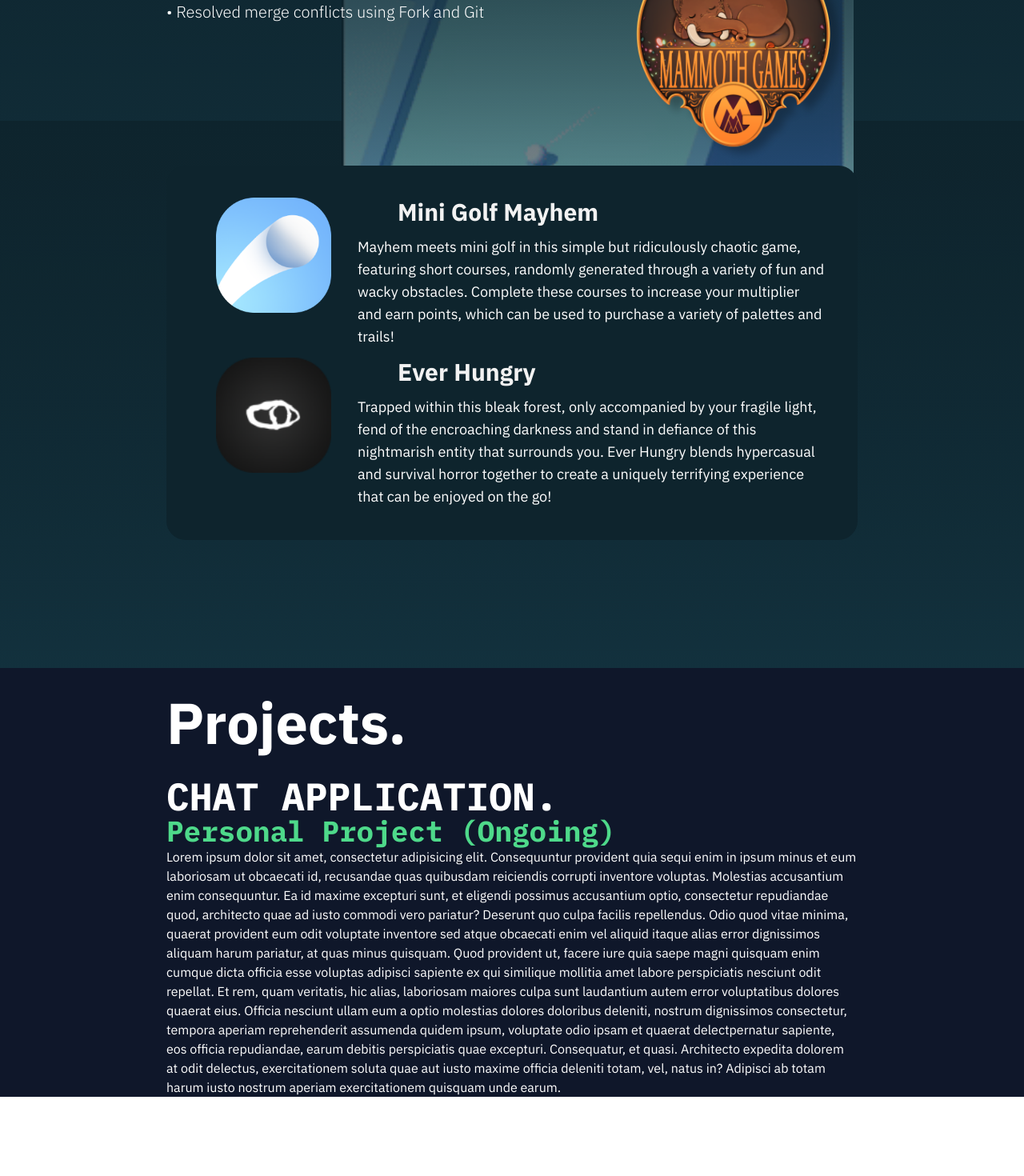
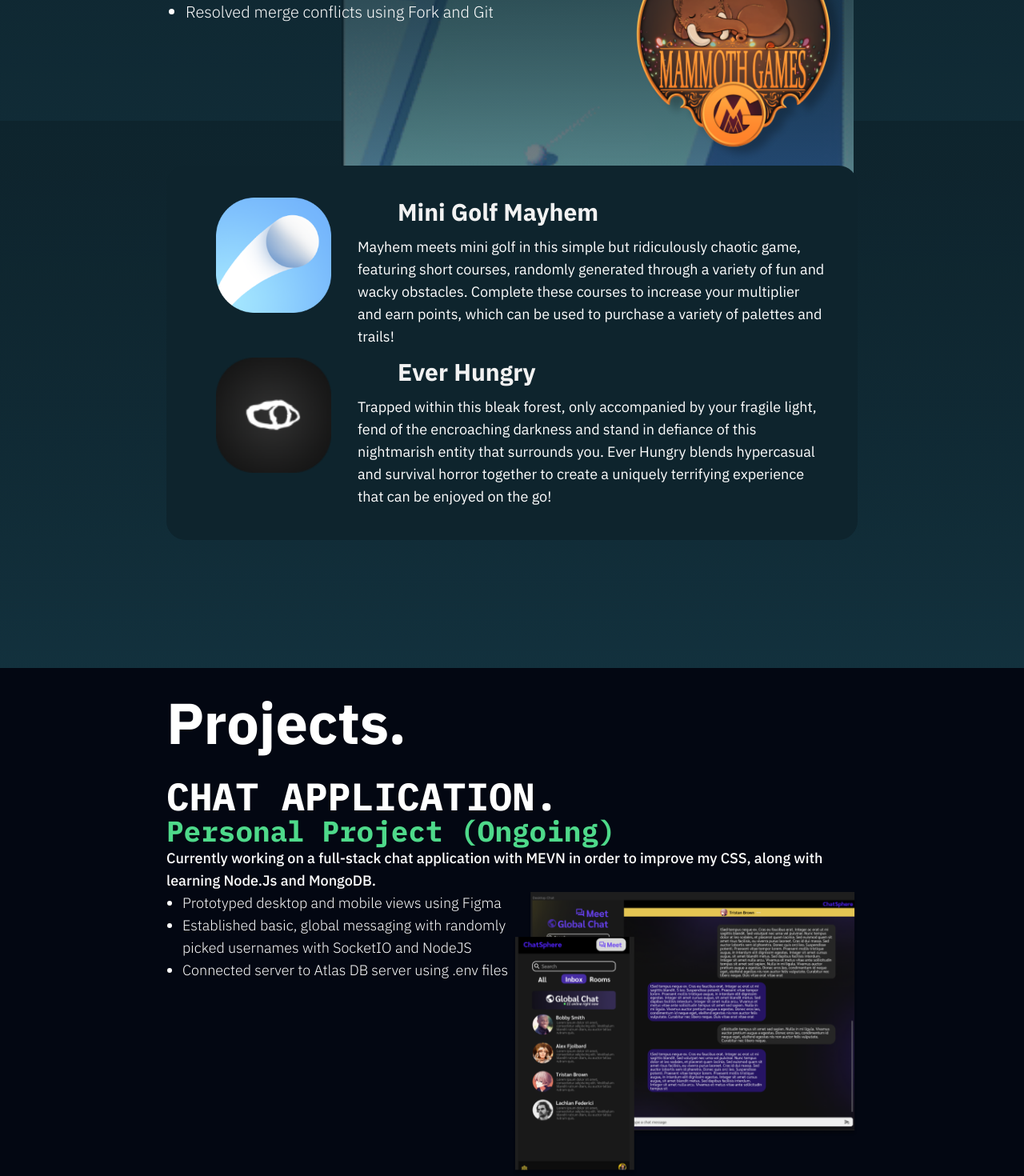
Before and after one commit to WukoSiric/wukosiric.github.io, a Vue app: page / in a window 1280 px wide. Shown: the part 1449-2919 px from the top of the page at 80% size. Before the commit the page ends 2820 px from the top, so only its background shows below. Built offline with nearby package versions, Linux system fonts and the light colour scheme; some icons are missing.

Commit message:
Added chatapp pic and fixed indenting for dot points

```diff
--- a/src/components/ExperienceSection.vue
+++ b/src/components/ExperienceSection.vue
@@ -20,13 +20,13 @@ export default {
       >Collaborated with a designer and programmer to produce two hyper-casual mobile games released
       on the Google Play Store - each garnering 100+ downloads.</span
     >
-    <ul class="col-span-3 text-lg font-light md:col-span-2 xl:text-xl">
-      <li>• Responsible for programming inputs, level generation, and level transitions</li>
+    <ul class="col-span-3 text-lg font-light md:col-span-2 xl:text-xl list-disc pl-6">
+      <li>Responsible for programming inputs, level generation, and level transitions</li>
       <li>
-        • Utilised scriptable objects and abstract classes to smoothly implement powerup and economy
+        Utilised scriptable objects and abstract classes to smoothly implement powerup and economy
         systems
       </li>
-      <li>• Resolved merge conflicts using Fork and Git</li>
+      <li>Resolved merge conflicts using Fork and Git</li>
     </ul>
     <img
       src="../assets/img/minimammothgames.png"
--- a/src/components/ProjectsSection.vue
+++ b/src/components/ProjectsSection.vue
@@ -1,25 +1,14 @@
 <template>
-  <div class="projects bg-slate-900 px-5 sm:px-24 md:px-52 2xl:px-80">
-    <h1 class="py-8 text-5xl font-bold md:text-7xl">Projects.</h1>
-    <h2 class="col-span-3 font-mono text-3xl font-bold xl:text-5xl">CHAT APPLICATION.</h2>
-    <h3 class="text-md font-mono font-bold text-accent xl:text-4xl">Personal Project (Ongoing)</h3>
-    <div>
-      Lorem ipsum dolor sit amet, consectetur adipisicing elit. Consequuntur provident quia sequi
-      enim in ipsum minus et eum laboriosam ut obcaecati id, recusandae quas quibusdam reiciendis
-      corrupti inventore voluptas. Molestias accusantium enim consequuntur. Ea id maxime excepturi
-      sunt, et eligendi possimus accusantium optio, consectetur repudiandae quod, architecto quae ad
-      iusto commodi vero pariatur? Deserunt quo culpa facilis repellendus. Odio quod vitae minima,
-      quaerat provident eum odit voluptate inventore sed atque obcaecati enim vel aliquid itaque
-      alias error dignissimos aliquam harum pariatur, at quas minus quisquam. Quod provident ut,
-      facere iure quia saepe magni quisquam enim cumque dicta officia esse voluptas adipisci
-      sapiente ex qui similique mollitia amet labore perspiciatis nesciunt odit repellat. Et rem,
-      quam veritatis, hic alias, laboriosam maiores culpa sunt laudantium autem error voluptatibus
-      dolores quaerat eius. Officia nesciunt ullam eum a optio molestias dolores doloribus deleniti,
-      nostrum dignissimos consectetur, tempora aperiam reprehenderit assumenda quidem ipsum,
-      voluptate odio ipsam et quaerat delectpernatur sapiente, eos officia repudiandae, earum
-      debitis perspiciatis quae excepturi. Consequatur, et quasi. Architecto expedita dolorem at
-      odit delectus, exercitationem soluta quae aut iusto maxime officia deleniti totam, vel, natus
-      in? Adipisci ab totam harum iusto nostrum aperiam exercitationem quisquam unde earum.
-    </div>
+  <div class="grid grid-cols-2 projects bg-gray-950 px-5 sm:px-24 md:px-52 2xl:px-80">
+    <h1 class="py-8 text-5xl font-bold md:text-7xl col-span-2">Projects.</h1>
+    <h2 class="font-mono text-3xl font-bold col-span-2 xl:text-5xl">CHAT APPLICATION.</h2>
+    <h3 class="col-span-2 text-md font-mono font-bold text-accent xl:text-4xl">Personal Project (Ongoing)</h3>
+    <span class="font-medium col-span-2 text-lg">Currently working on a full-stack chat application with MEVN in order to improve my CSS, along with learning Node.Js and MongoDB.</span>
+    <ul class="font-light text-lg col-span-2 lg:col-span-1 list-disc pl-5">
+      <li>Prototyped desktop and mobile views using Figma </li>
+      <li>Established basic, global messaging with randomly picked usernames with SocketIO and NodeJS </li>
+      <li>Connected server to Atlas DB server using .env files </li>
+    </ul>
+    <img class="size-82" src="../assets/img/chatapp.png" />
   </div>
 </template>
```
Also changed, not shown: src/assets/img/chatapp.png (added).
